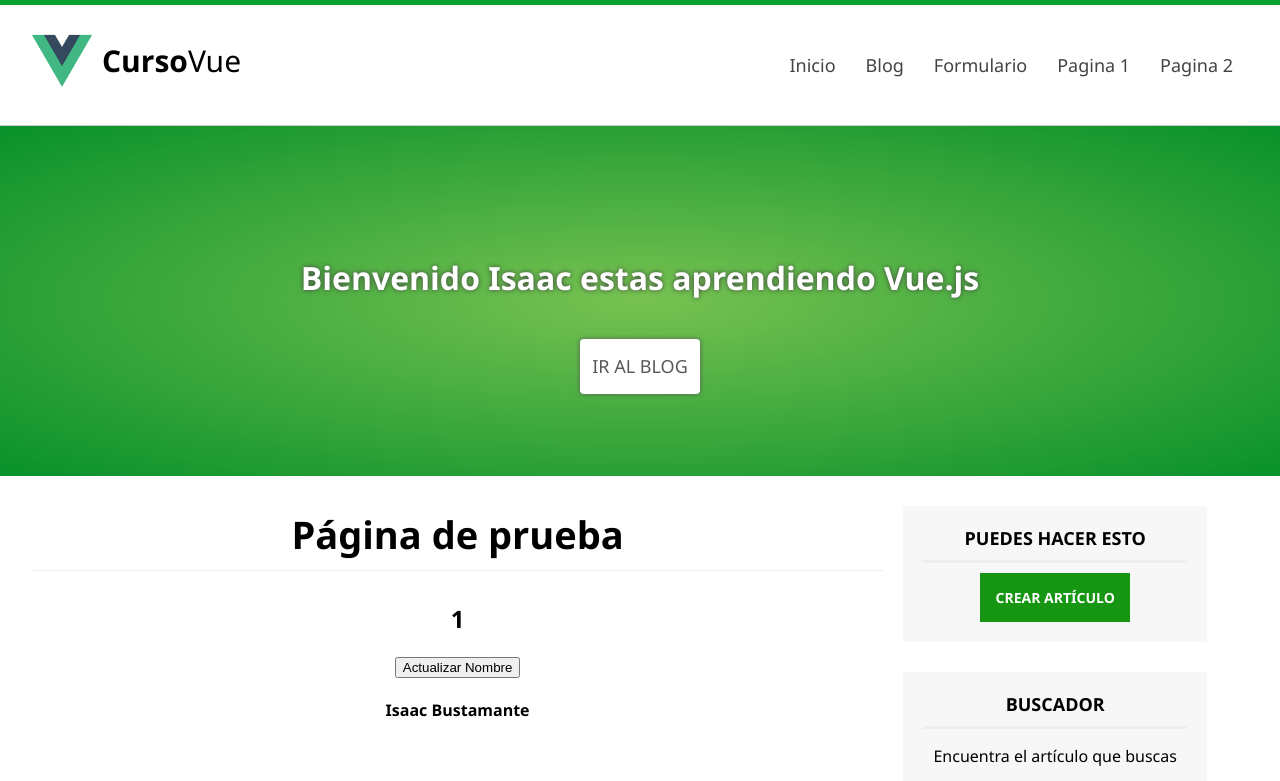
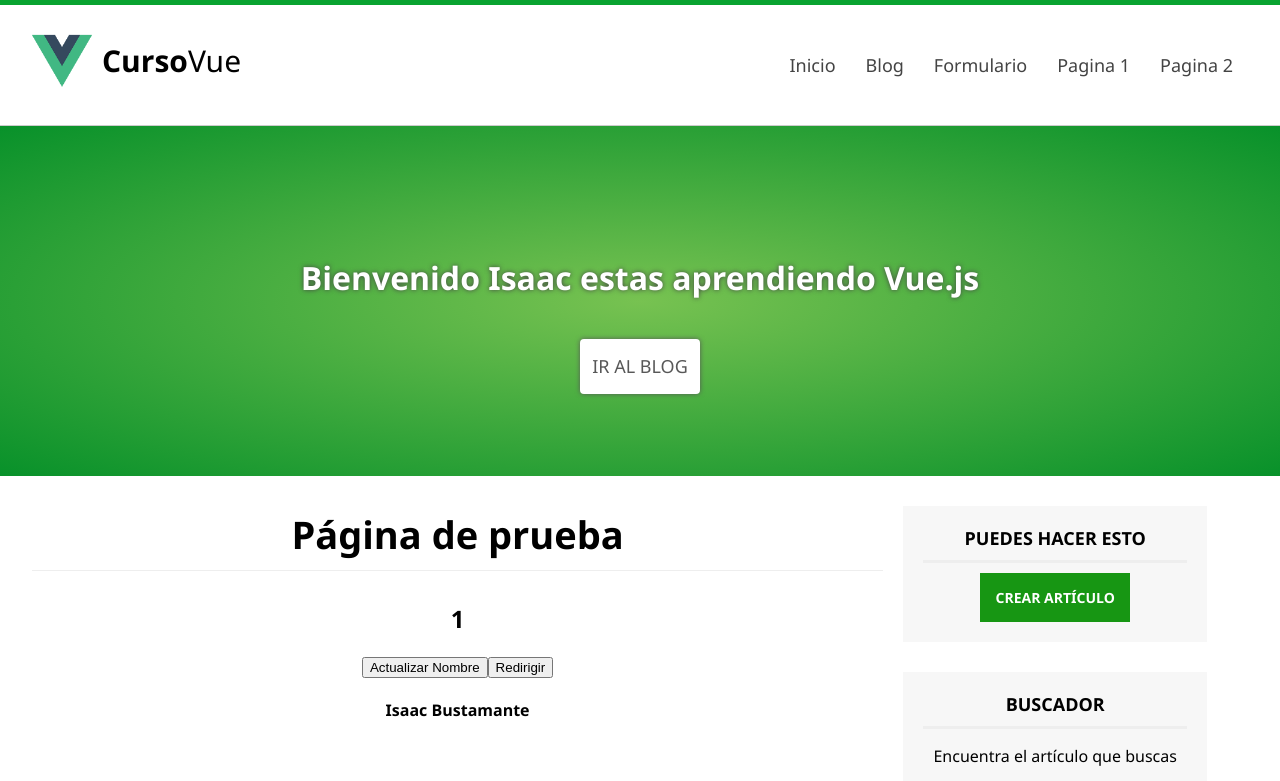
Before and after one commit to Izaack-B97/vue-project, a Vue app: page /pagina/1 in a window 1280 px wide. Shown: the top 781 px of the page. Built offline with nearby package versions, Linux system fonts and the light colour scheme.

Commit message:
Redireccion con vue router

```diff
--- a/src/assets/css/styles.css
+++ b/src/assets/css/styles.css
@@ -96,7 +96,7 @@ body {
 
 
 #menu a:hover, #menu .active{
-    color: #3ef183;
+    color: #09a330;
 }
 
 #slider{
--- a/src/components/Pagina.vue
+++ b/src/components/Pagina.vue
@@ -3,6 +3,7 @@
         <h2 class="subheader">P&aacute;gina de prueba</h2>
         <h2>{{ id_desde_url }}</h2>
         <button @click="actualizarNombre()">Actualizar Nombre</button>
+        <button @click="redirigirRuta()">Redirigir</button>
         <h4>{{ nombre }}</h4>
     </section>
 </template>
@@ -44,6 +45,12 @@ export default {
         actualizarNombre() {
             this.nombre = 'Ararat Ibarrola';
             console.log(this.nombre);
+        },
+
+        redirigirRuta() {
+            // Redireccion
+            this.$router.push('/blog');
+            // this.$router.push({ name: 'pagina', params:{ id: 'Redirigir' } });
         }
     }
 }
```
